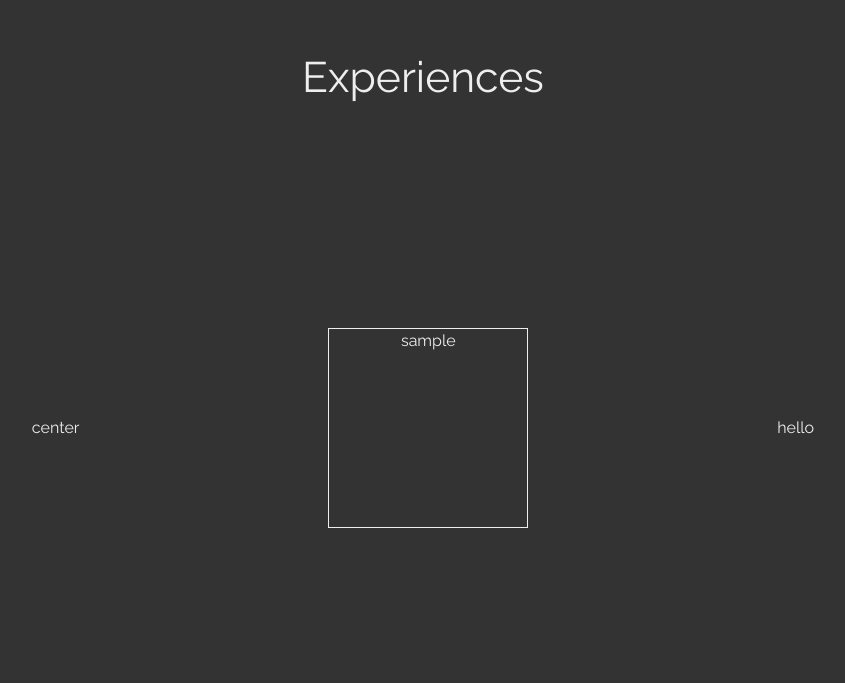
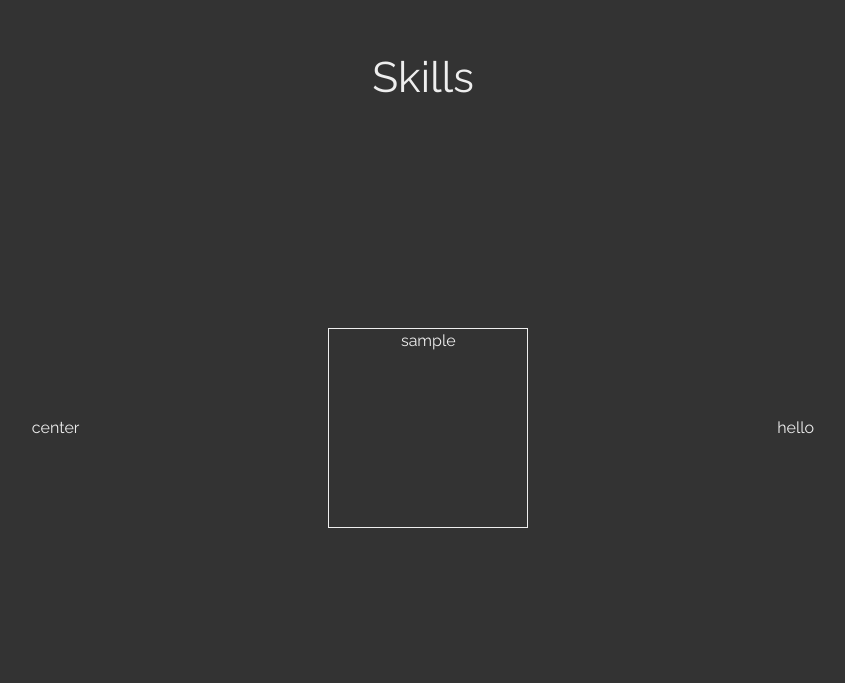
Before and after one commit to Sujenphea/personal-website-next, a Next.js app: page / in a window 1280 px wide. Shown: the part 1597-2280 px from the top of the page, without its empty margins (217-1062 px from the left). Built offline with nearby package versions, Linux system fonts and the light colour scheme.

Commit message:
feature: add skills page

```diff
--- a/pages/index.tsx
+++ b/pages/index.tsx
@@ -3,6 +3,7 @@ import Contact from './contact'
 import Experiences from './experiences'
 import Profile from './profile'
 import Projects from './projects'
+import Skills from './skills'
 
 export default function Home() {
   return (
@@ -12,6 +13,9 @@ export default function Home() {
       </section>
       <section id="projects">
         <Projects />
+      </section>
+      <section id="skills">
+        <Skills />
       </section>
       <section id="experiences">
         <Experiences />
--- /dev/null
+++ b/pages/skills.tsx
@@ -0,0 +1,34 @@
+/** @jsxImportSource @emotion/react */
+
+function Skills() {
+  return (
+    <div className="category-container" css={{ backgroundColor: '#333' }}>
+      {/* title */}
+      <div className="title">Skills</div>
+      {/* contents centered relative to container div */}
+      <div
+        style={{
+          display: 'flex',
+          flexDirection: 'row',
+          alignItems: 'center',
+          justifyContent: 'space-evenly',
+          width: '100vw',
+        }}
+      >
+        center
+        <div
+          style={{
+            width: '200px',
+            height: '200px',
+            border: '1px solid #eee',
+          }}
+        >
+          sample
+        </div>
+        hello
+      </div>
+    </div>
+  )
+}
+
+export default Skills
```
